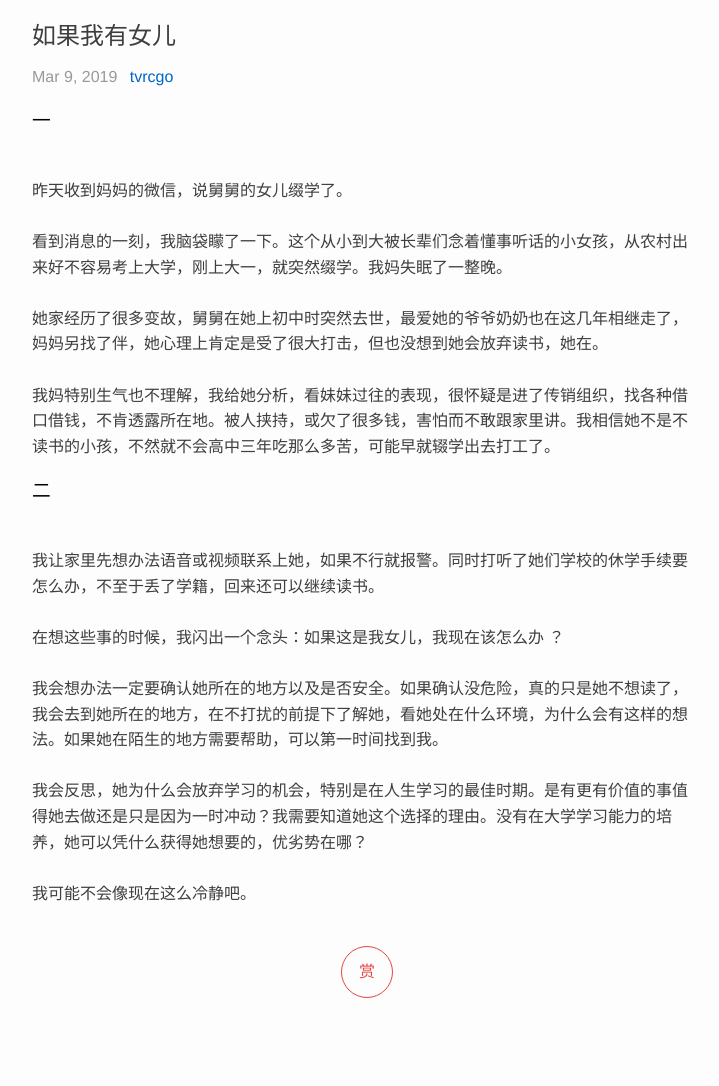
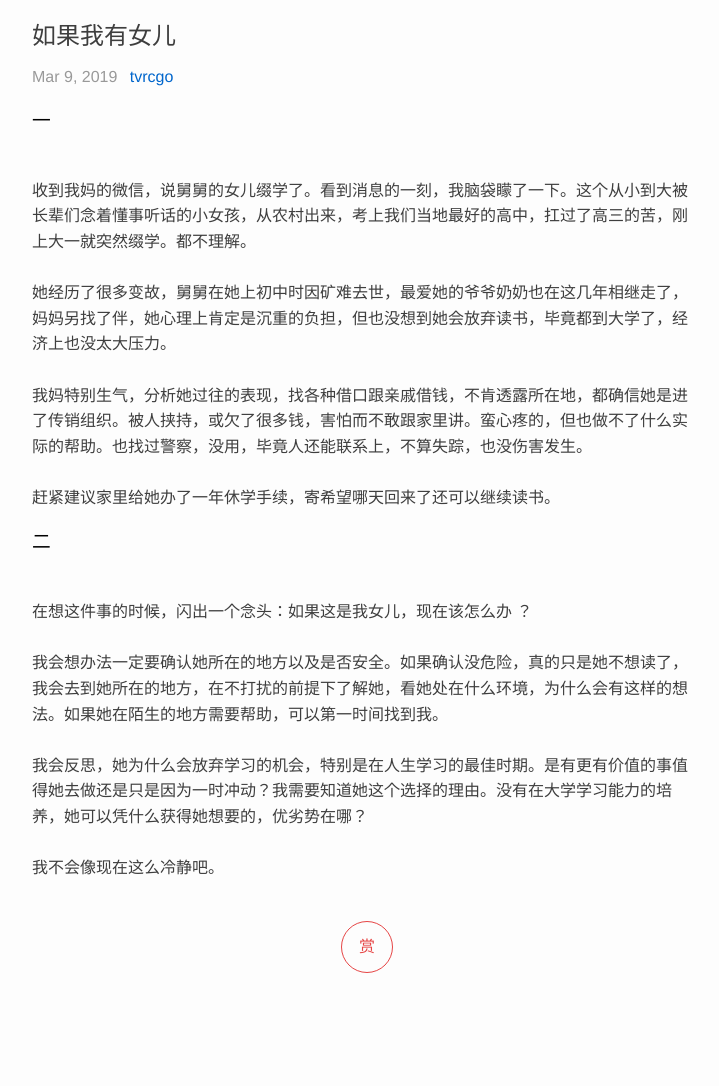
Before and after one commit to tvrcgo/tvrcgo.github.io, a Jekyll site: the page built from _posts/2019-03-09-1347314.md, in a window 1280 px wide. Shown: the whole page, without its empty margins (273-992 px from the left). Built offline with Jekyll 4.4.1, drawn with Linux system fonts in a browser that asks for light colours; after the commit the page ends 1061 px from its top, so only the background shows below that.

Commit message:
Update 2019-03-09-1347314.md from yuque/tvrcgo/blog/rzaku7

```diff
--- a/_posts/2019-03-09-1347314.md
+++ b/_posts/2019-03-09-1347314.md
@@ -7,16 +7,15 @@ tag:
 <a name="7941da94"></a>
 ### 一
 
-<br />昨天收到妈妈的微信，说舅舅的女儿缀学了。<br />
-<br />看到消息的一刻，我脑袋矇了一下。这个从小到大被长辈们念着懂事听话的小女孩，从农村出来好不容易考上大学，刚上大一，就突然缀学。我妈失眠了一整晚。<br />
-<br />她家经历了很多变故，舅舅在她上初中时突然去世，最爱她的爷爷奶奶也在这几年相继走了，妈妈另找了伴，她心理上肯定是受了很大打击，但也没想到她会放弃读书，她在。<br />
-<br />我妈特别生气也不理解，我给她分析，看妹妹过往的表现，很怀疑是进了传销组织，找各种借口借钱，不肯透露所在地。被人挟持，或欠了很多钱，害怕而不敢跟家里讲。我相信她不是不读书的小孩，不然就不会高中三年吃那么多苦，可能早就辍学出去打工了。<br />
+<br />收到我妈的微信，说舅舅的女儿缀学了。看到消息的一刻，我脑袋矇了一下。这个从小到大被长辈们念着懂事听话的小女孩，从农村出来，考上我们当地最好的高中，扛过了高三的苦，刚上大一就突然缀学。都不理解。<br />
+<br />她经历了很多变故，舅舅在她上初中时因矿难去世，最爱她的爷爷奶奶也在这几年相继走了，妈妈另找了伴，她心理上肯定是沉重的负担，但也没想到她会放弃读书，毕竟都到大学了，经济上也没太大压力。<br />
+<br />我妈特别生气，分析她过往的表现，找各种借口跟亲戚借钱，不肯透露所在地，都确信她是进了传销组织。被人挟持，或欠了很多钱，害怕而不敢跟家里讲。蛮心疼的，但也做不了什么实际的帮助。也找过警察，没用，毕竟人还能联系上，不算失踪，也没伤害发生。<br />
+<br />赶紧建议家里给她办了一年休学手续，寄希望哪天回来了还可以继续读书。<br />
 
 <a name="2d8be272"></a>
 ### 二
 
-<br />我让家里先想办法语音或视频联系上她，如果不行就报警。同时打听了她们学校的休学手续要怎么办，不至于丢了学籍，回来还可以继续读书。<br />
-<br />在想这些事的时候，我闪出一个念头：如果这是我女儿，我现在该怎么办 ？<br />
+<br />在想这件事的时候，闪出一个念头：如果这是我女儿，现在该怎么办 ？<br />
 <br />我会想办法一定要确认她所在的地方以及是否安全。如果确认没危险，真的只是她不想读了，我会去到她所在的地方，在不打扰的前提下了解她，看她处在什么环境，为什么会有这样的想法。如果她在陌生的地方需要帮助，可以第一时间找到我。<br />
 <br />我会反思，她为什么会放弃学习的机会，特别是在人生学习的最佳时期。是有更有价值的事值得她去做还是只是因为一时冲动？我需要知道她这个选择的理由。没有在大学学习能力的培养，她可以凭什么获得她想要的，优劣势在哪？<br />
-<br />我可能不会像现在这么冷静吧。
+<br />我不会像现在这么冷静吧。
```
